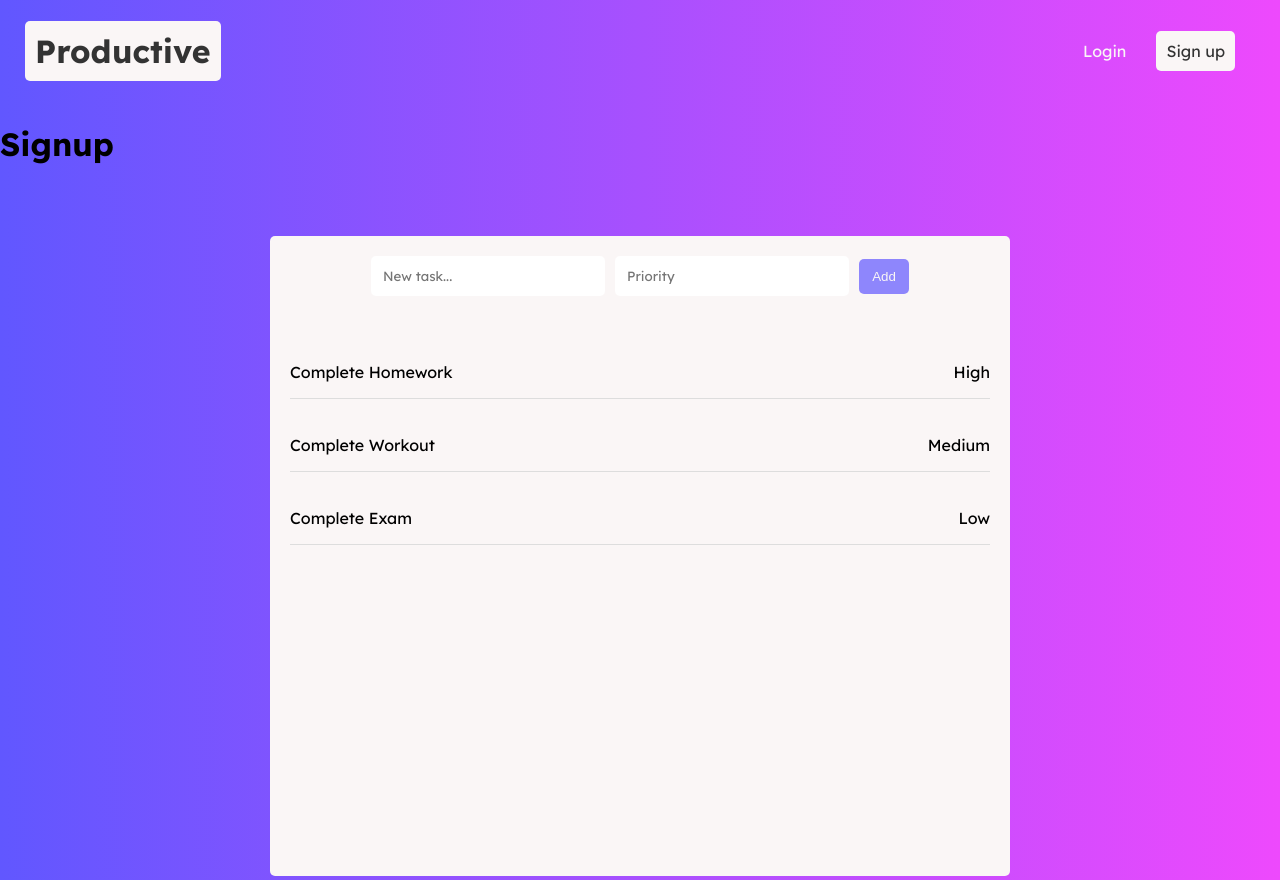
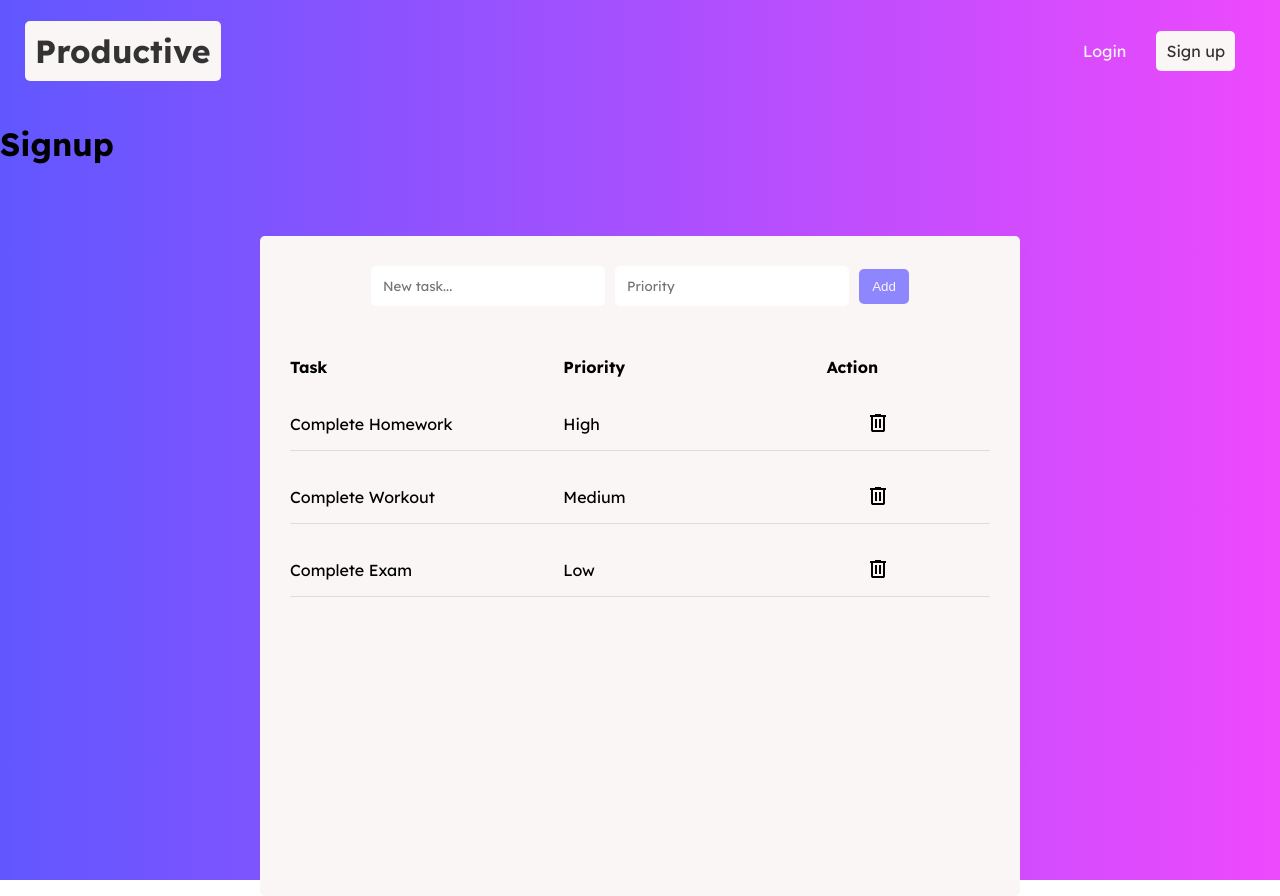
Before and after one commit to danhpham2000/To-Do-React, a React (Create React App) app: page /signup in a window 1280 px wide. Built offline with nearby package versions, Linux system fonts and the light colour scheme.

Commit message:
Complete layout of todolist

```diff
--- a/package.json
+++ b/package.json
@@ -8,6 +8,7 @@
     "@testing-library/user-event": "^13.5.0",
     "react": "^18.2.0",
     "react-dom": "^18.2.0",
+    "react-fontawesome": "^1.7.1",
     "react-router-dom": "^6.22.3",
     "react-scripts": "5.0.1",
     "web-vitals": "^2.1.4"
--- a/src/components/ToDo/Todo.css
+++ b/src/components/ToDo/Todo.css
@@ -10,7 +10,7 @@
   width: 700px;
   height: 600px;
   border-radius: 5px;
-  padding: 20px;
+  padding: 30px;
 }
 
 .form-todo {
@@ -51,12 +51,62 @@
 }
 
 .todo-list {
-  margin-top: 50px;
+  margin-top: 30px;
+}
+
+.title {
+  display: grid;
+  grid-template-columns: repeat(3, 2fr);
+  margin-bottom: -20px;
+}
+
+.title h4 {
+  grid-column: span 1;
+}
+
+.title h4:nth-child(2) {
+  margin-left: 40px;
+}
+
+.title h4:last-child {
+  justify-self: left;
+  margin-left: 70px;
 }
 
 .todo {
   margin-top: 20px;
   border-bottom: 1px solid #ddd;
+  display: grid;
+  grid-template-columns: repeat(3, 2fr);
+}
+
+.todo > * {
+  grid-column: span 1;
+}
+
+.todo *:nth-child(2) {
+  margin-left: 40px;
+}
+
+.todo *:last-child {
+  justify-self: center;
+}
+
+.action {
   display: flex;
-  justify-content: space-between;
+  align-items: center;
 }
+
+.action button {
+  background: inherit;
+  border: none;
+  cursor: pointer;
+}
+
+.action button:first-child {
+  margin-left: -30px;
+}
+
+.action button:hover {
+  background: #ddd;
+}
--- a/src/components/ToDo/TodoList.jsx
+++ b/src/components/ToDo/TodoList.jsx
@@ -1,10 +1,32 @@
 const TodoList = ({ tasks }) => {
   return (
     <div className="todo-list">
+      <div className="title">
+        <h4>Task</h4>
+        <h4>Priority</h4>
+        <h4>Action</h4>
+      </div>
       {tasks.map((task) => (
         <div className="todo" key={task.id}>
           <p>{task.title}</p>
-          <p>{task.priority}</p>
+          <p id="prior">{task.priority}</p>
+          <div className="action">
+            <form>
+              <button></button>
+            </form>
+            <form>
+              <button>
+                <svg
+                  xmlns="http://www.w3.org/2000/svg"
+                  height="24"
+                  viewBox="0 -960 960 960"
+                  width="24"
+                >
+                  <path d="M280-120q-33 0-56.5-23.5T200-200v-520h-40v-80h200v-40h240v40h200v80h-40v520q0 33-23.5 56.5T680-120H280Zm400-600H280v520h400v-520ZM360-280h80v-360h-80v360Zm160 0h80v-360h-80v360ZM280-720v520-520Z" />
+                </svg>
+              </button>
+            </form>
+          </div>
         </div>
       ))}
     </div>
```
Also changed, not shown: 1 other file (tests, documents, lock files or other folders).
